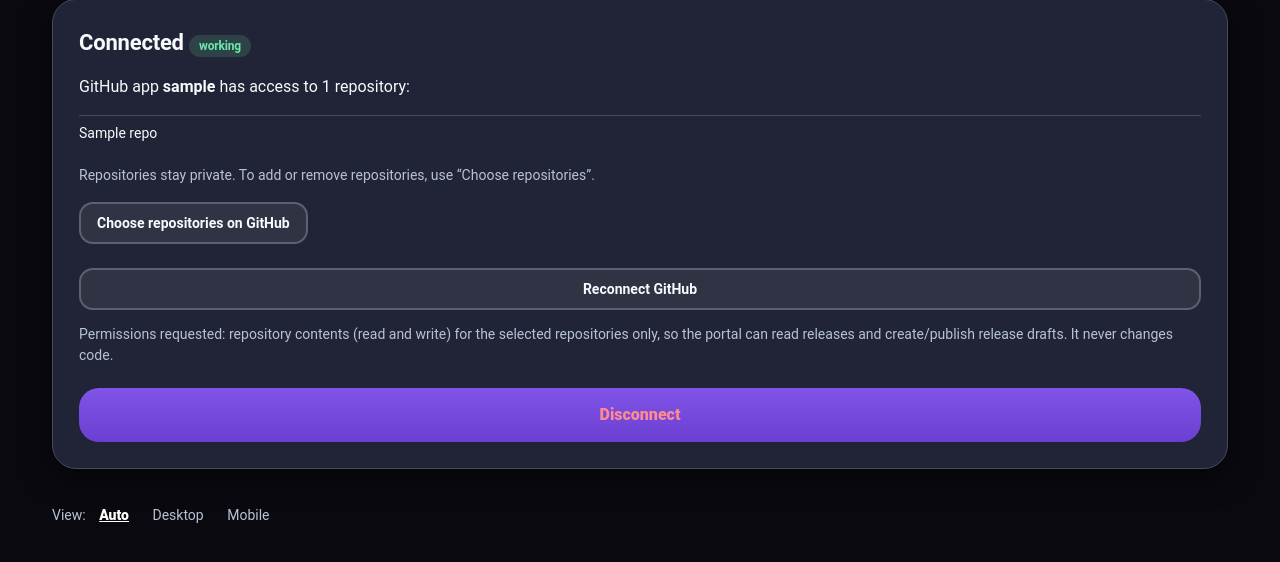
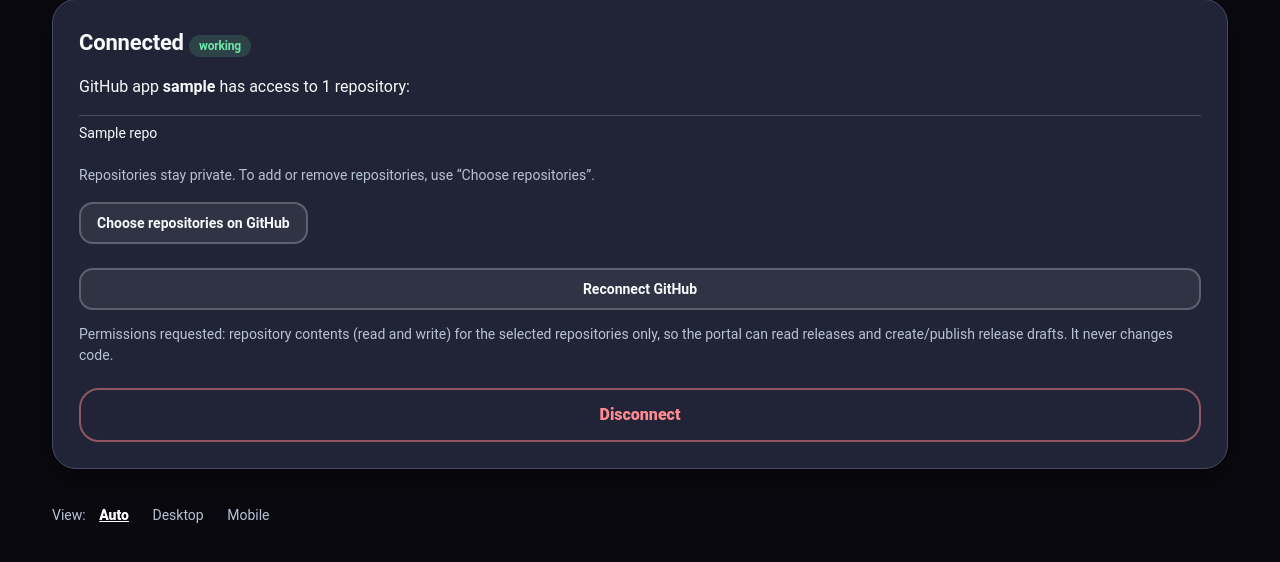
Before and after one commit to Gideonshaz/gideondev-portal, a Flask app: template templates/github.html in a window 1280 px wide. Shown: the part 187-749 px from the top of the page. Run offline with Flask 3, Linux system fonts and the light colour scheme; the template is opened without the code that fills it: most values are stand-ins (such as "Sample title", 1, 10 or a date in 2020); parts of the project's set-up code (start-up, migrations or seed data) failed here and were passed over; some libraries are stand-ins or nearby versions.

Commit message:
Quieter danger buttons
Co-Authored-By: Claude Opus 5.5 <noreply@anthropic.com>
Claude-Session: https://claude.ai/code/session_01AGY16ZMduP72aiVogSh5pD

```diff
--- a/static/style.css
+++ b/static/style.css
@@ -106,7 +106,7 @@ form > button:last-child:not(.ghost), .card > form > button { width: 100%; margi
 button:active, .btn:active { transform: translateY(1px); }
 button.ghost, a.btn.ghostlink { min-height: 42px; padding: 8px 16px; border-radius: 14px; font-size: 14px;
   background: rgba(255, 255, 255, .07); color: var(--ink); border: 2px solid rgba(255, 255, 255, .22); font-weight: 700; }
-button.danger { color: var(--red); border-color: rgba(255, 138, 144, .5); }
+button.danger { color: var(--red); background: transparent; border: 2px solid rgba(255, 138, 144, .5); box-shadow: none; }
 
 /* ---------- tables: tidy on desktop, stacked cards on phones ---------- */
 table { width: 100%; border-collapse: collapse; margin: 4px 0 14px; }
```
